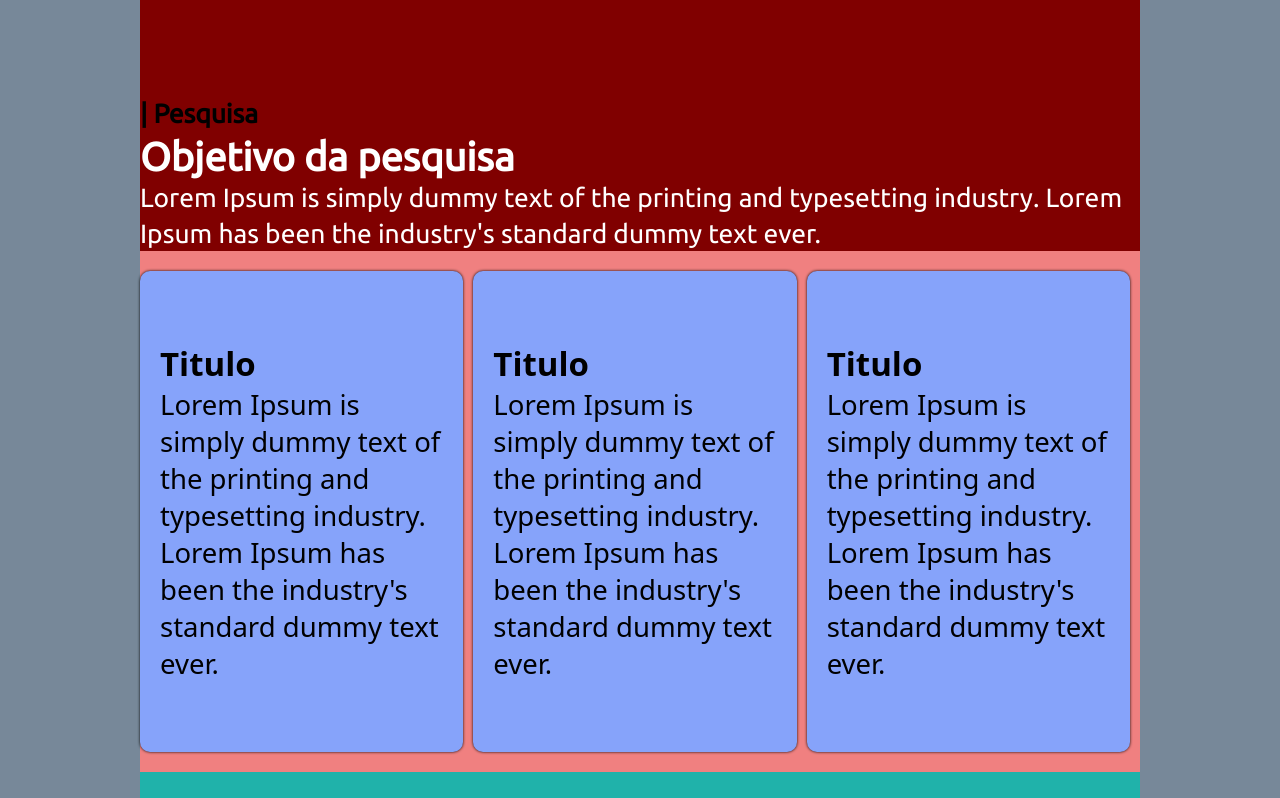
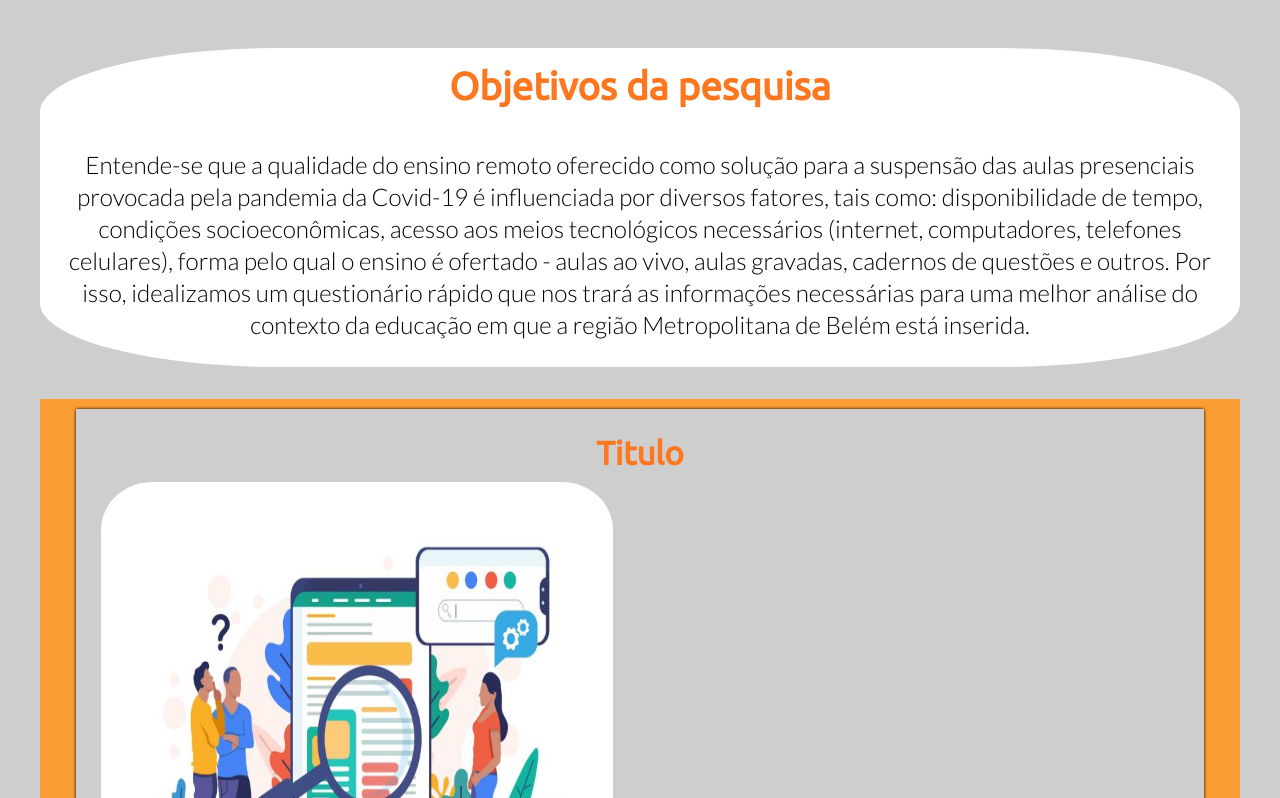
Before and after one commit to RafaelCardoso11/EAD-research-project-Angular, an Angular app: page / in a window 1280 px wide. Shown: the part 802-1600 px from the top of the page. Built offline with nearby package versions, Linux system fonts and the light colour scheme; a web font is replaced by a local one.

Commit message:
mudanças no more-about-the-research

```diff
--- a/src/app/components/templates/header/header.component.scss
+++ b/src/app/components/templates/header/header.component.scss
@@ -1,5 +1,5 @@
 header {
-    font-family: "Lato", sans-serif;
+    font-family: 'Lato', sans-serif;
     position: fixed;
     z-index: 2;
     width: 100%;
@@ -51,31 +51,6 @@ header {
                 a:visited {
                     text-decoration: none;
                     color: #ffffff;
-                }
-            }
-            .bt_register {
-                outline: none;
-                border: 0;
-                cursor: pointer;
-                color: white;
-                font-weight: 700;
-                font-family: "Segoe UI", Tahoma, Geneva, Verdana, sans-serif;
-                background-color: rgb(95, 79, 238);
-                box-shadow: 0px 1px 0px rgb(122, 110, 238);
-                margin-right: 20px;
-                padding: 10px 30px;
-                border-radius: 20px;
-                &:hover {
-                    transition: 400ms;
-                    background: rgb(86, 68, 253);
-                }
-            }
-            .moreLogin {
-                .login-for-gmail {
-                    img {
-                        width: 25px;
-                        height: 25px;
-                    }
                 }
             }
         }
--- a/src/app/components/viewTemplates/content-header-view/content-header-view.component.scss
+++ b/src/app/components/viewTemplates/content-header-view/content-header-view.component.scss
@@ -44,7 +44,8 @@
                 outline: 0;
                 border: 10px;
                 border-radius: 30px;
-                background: rgb(247, 138, 37);
+                background-color: rgb(189, 81, 9);
+                opacity: 0.9;
                 color: rgb(255, 255, 255);
                 font-size: 16rem;
                 font-weight: 750px;
--- a/src/app/components/viewTemplates/content-more-about-research-view/content-more-about-research-view.component.html
+++ b/src/app/components/viewTemplates/content-more-about-research-view/content-more-about-research-view.component.html
@@ -1,20 +1,23 @@
 <section class="more-research">
     <div class="container-research">
         <div class="container-pesquisa" id="goals">
-            <h3 class="Summary-title">| Pesquisa</h3>
-            <h1 class="title-research">Objetivo da pesquisa</h1>
-            <p class="description-title"> Lorem Ipsum is simply dummy text of the printing and typesetting industry.
-                Lorem
-                Ipsum has been the
-                industry's standard dummy text ever.</p>
+            <div class="title">
+                <h1 class="title-research">Objetivos da pesquisa</h1>
+                <p class="description-title"> Entende-se que a qualidade do ensino remoto oferecido como solução para a suspensão das aulas presenciais
+                     provocada pela pandemia da Covid-19 é influenciada por diversos fatores, tais como: disponibilidade de tempo, condições socioeconômicas,
+                      acesso aos meios tecnológicos necessários (internet, computadores, telefones celulares), forma pelo qual o ensino é ofertado - aulas ao
+                       vivo, aulas gravadas, cadernos de questões e outros. Por isso, idealizamos um questionário rápido que nos trará as informações necessárias
+                        para uma melhor análise do contexto da educação em que a região Metropolitana de Belém está inserida. </p>
+            </div>
 
             <div class="content-pesquisa">
                 <div class="cards">
                     <h1 class="card-title">Titulo</h1>
-                    Lorem Ipsum is simply dummy text of the printing and typesetting industry.
+                    <img src="../../../../assets/img/pesquisa.jpg" class="img-pesq" alt="">
+                    <div class="text">Lorem Ipsum is simply dummy text of the printing and typesetting industry.
                     Lorem
                     Ipsum has been the
-                    industry's standard dummy text ever.</div>
+                    industry's standard dummy text ever.</div></div>
                 <div class="cards">
                     <h1 class="card-title">Titulo</h1>
                     Lorem Ipsum is simply dummy text of the printing and typesetting industry.
--- a/src/app/components/viewTemplates/content-more-about-research-view/content-more-about-research-view.component.scss
+++ b/src/app/components/viewTemplates/content-more-about-research-view/content-more-about-research-view.component.scss
@@ -1,52 +1,98 @@
 .more-research {
-   background-color: lightslategrey;
+   background-color: rgb(206, 206, 206);
+   align-content: center;
+   justify-content: center;
+   padding: 2vw 5vh;
     .container-research {
-        max-width: 1000px;
+        align-content: center;
 
-        margin: 0 auto;
-        width: 90%;
-        .Summary-title {
-            font-family: "Ubuntu", sans-serif;
-            padding-top: 100px;
-            margin-bottom: 5px;
-            font-size: 24rem;
-            font-weight: 700;
+        .title {
+            margin-top: 3vh;
+            background-color: white;
+            text-align: center;
+            margin-bottom: 4vh;
+            border-color:rgb(252, 119, 31);
+            border: 3px;
+            border-radius: 20%;
+            .title-research {
+                padding-bottom: 1vh;
+                font-family: "Ubuntu", sans-serif;
+                color: rgb(252, 119, 31);
+                padding-top: 2vh;
+                font-size: 35rem;
+                font-family: 700;
+            }
+            .description-title {
+                margin-top: 1vh;
+                font-family: 'Lato', sans-serif;
+                color:black;
+                border-top: rgb(252, 119, 31);
+                border-top: 5px;
+                font-size: 22rem;
+                display: inline-block;
+                font-family: 700;
+                font-weight: 400;
+                line-height: 4vh;
+                padding: 2vw;
+            }
         }
-        .title-research {
-            font-family: "Ubuntu", sans-serif;
-            color: white;
-            text-align: initial;
 
-            font-size: 36rem;
-            font-family: 700;
-        }
-        .description-title {
-            font-family: "Ubuntu", sans-serif;
-            color: white;
-            text-align: initial;
-            font-size: 24rem;
-            font-family: 700;
-            line-height: 36px;
-        }
         .cards {
             // Esse card vale para todos que estão utilizando a class cards
             .card-title {
                 font-size: 30rem;
+                text-align: center;
+                padding-bottom: 10px;
+                font-family: 'Ubuntu', sans-serif;
+                color: rgb(252, 119, 31);
             }
-            font-size: 25rem;
-            background: #86a3fa;
+            font-size: 22rem;
+            margin-left: 2vw;
+            margin-right: 2vw;
+            background: rgb(206, 206, 206);
+            align-content: center;
+            font-family: 'Lato', sans-serif;
+            border-color: rgb(252, 119, 31);
+            text-align: center;
+            padding:2vw;
+            display:flex;
+            flex-direction: column;
             box-shadow: 0px 0px 3px;
-            margin-right: 10px;
-            padding: 70px 20px;
-            border-radius: 10px;
+            //margin-right: 10px;
+            /*padding: 20px;
+            height: 80vh;
+            width: 50vw;*/
+            .img-pesq {
+                width: 40vw;
+                height: 60vh;
+                border-radius: 10%;
+                display: inline-flex;
+                justify-items: legacy;
+                float: left;
+                position: relative;
+                flex-direction: column;
+            }
+            .text {
+                float: left;
+                display: inline-flex;
+                position: relative;
+                flex-direction: column;
+                font-family: 'Lato', sans-serif;
+            }
         }
         .container-pesquisa {
-            background-color: maroon;
+            background-color: rgb(206, 206, 206);
         }
         .content-pesquisa {
-            display: flex;
-            background-color: lightcoral;
+            display: block;
             padding: 20px 0px;
+            align-content: center;
+            width: 100%;
+            //display: grid;
+            //grid-row-gap: 50px;
+            //grid-template-columns: auto auto auto;
+            background-color: #fa9d33;
+            padding: 10px;
         }
         .container-relatorio {
             padding-top: 10px;
```
Also changed, not shown: src/Assets/img/pesquisa.jpg (added).
